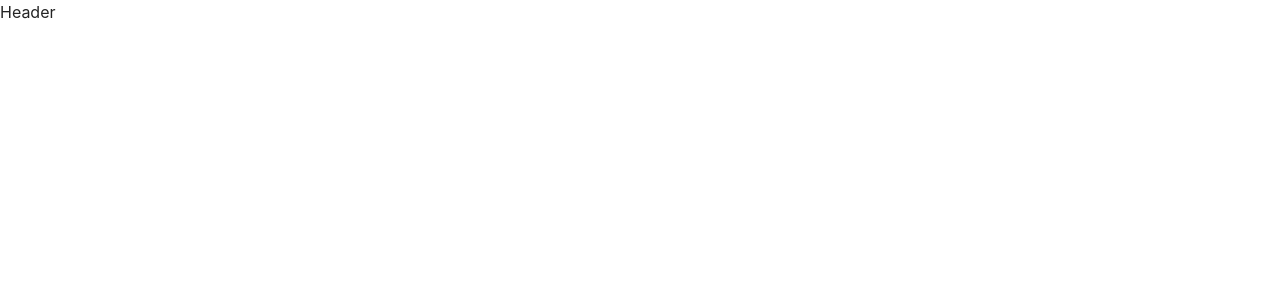
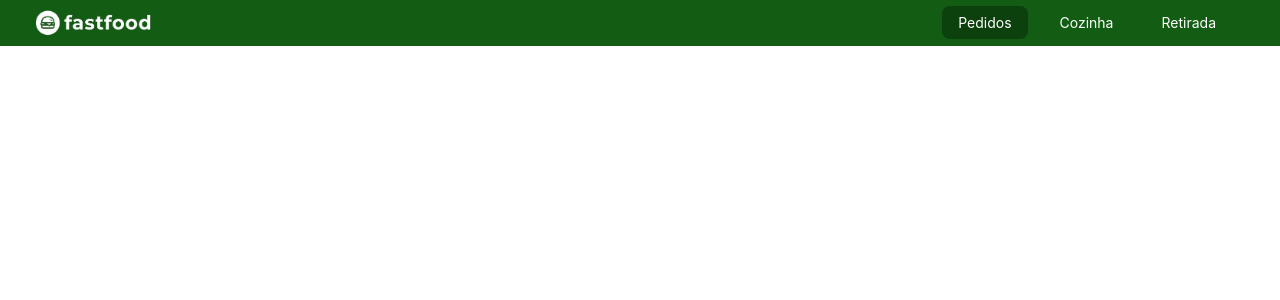
Before and after one commit to andresdslima/devio, a React (Vite) app: page / in a window 1280 px wide. Shown: the top 300 px of the page. Built offline with nearby package versions, Linux system fonts and the light colour scheme.

Commit message:
feat: header component ready

```diff
--- a/src/components/Header/index.tsx
+++ b/src/components/Header/index.tsx
@@ -1,5 +1,18 @@
+import React from 'react';
 import * as S from './styled';
+import logo from '../../assets/images/logo.jpg';
 
 export default function Header() {
-	return <div>Header</div>;
+	return (
+		<S.SContainer>
+			<S.SLogo src={logo} alt="Logo" />
+			<nav>
+				<S.SLink active to="/">
+					Pedidos
+				</S.SLink>
+				<S.SLink to="/">Cozinha</S.SLink>
+				<S.SLink to="/">Retirada</S.SLink>
+			</nav>
+		</S.SContainer>
+	);
 }
--- a/src/components/Header/styled.ts
+++ b/src/components/Header/styled.ts
@@ -1 +1,52 @@
 import styled from 'styled-components';
+import { Link } from 'react-router-dom';
+import { Container } from 'react-bootstrap';
+
+interface LinkProps {
+	active?: boolean;
+}
+
+export const SContainer = styled(Container)`
+	background: #125c13;
+	padding: 0.5rem 2rem;
+	display: flex;
+	justify-content: space-between;
+	align-items: center;
+	width: 100%;
+	color: #fff;
+
+	img,
+	nav {
+		margin: 0;
+	}
+
+	@media (max-width: 768px) {
+		padding: 1rem;
+		flex-direction: column;
+
+		nav {
+			margin-top: 0.5rem;
+		}
+	}
+`;
+
+export const SLogo = styled.img`
+	width: 10%;
+
+	@media (max-width: 768px) {
+		width: 25%;
+	}
+
+	@media (max-width: 425px) {
+		width: 50%;
+	}
+`;
+
+export const SLink = styled(Link)<LinkProps>`
+	color: #fff;
+	margin-right: 1rem;
+	background-color: ${props => (props.active ? '#0C400D' : 'transparent')};
+	padding: 0.5rem 1rem;
+	border-radius: 0.5rem;
+	font-size: 0.875rem;
+`;
--- a/src/pages/Home/index.tsx
+++ b/src/pages/Home/index.tsx
@@ -1,9 +1,6 @@
+import React from 'react';
 import Header from '../../components/Header';
 
 export default function Home() {
-	return (
-		<>
-			<Header />
-		</>
-	);
+	return <Header />;
 }
```
Also changed, not shown: src/assets/images/logo.jpg (added).
